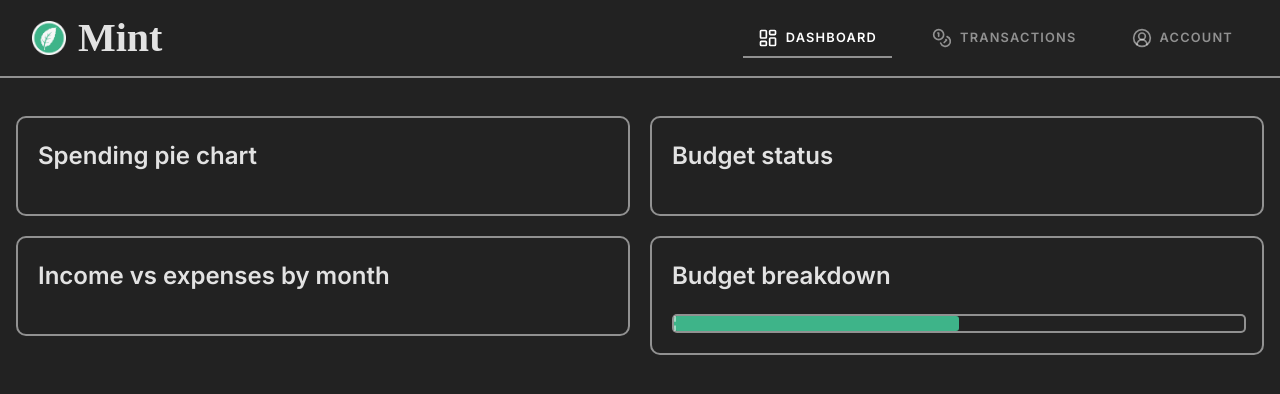
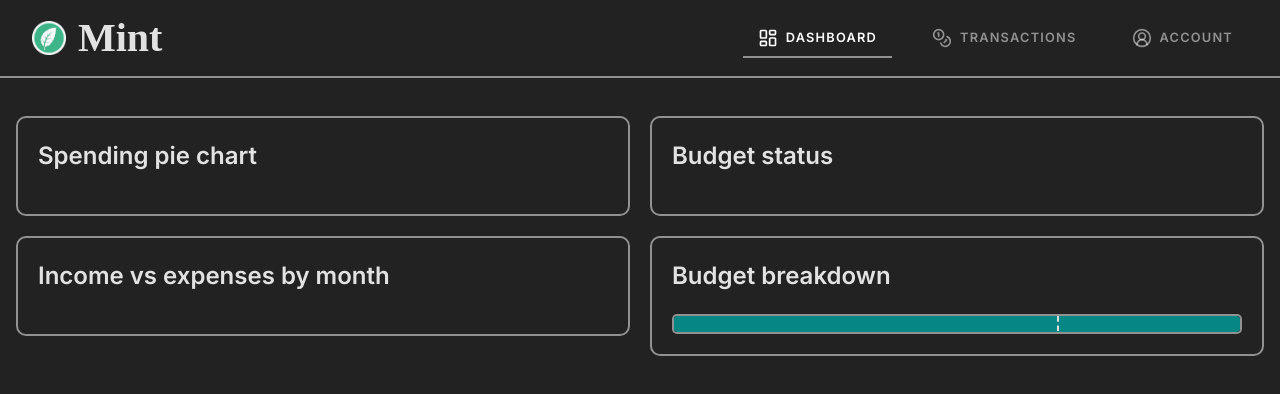
Before and after one commit to justinroche/mint, a Vue app in the folder frontend/: page /dashboard in a window 1280 px wide. Shown: the top 394 px of the page. Built offline with nearby package versions, Linux system fonts and the light colour scheme; no server answers; a web font is replaced by a local one.

Commit message:
Further develop budget category component

```diff
--- a/frontend/src/components/BudgetProgressBar.vue
+++ b/frontend/src/components/BudgetProgressBar.vue
@@ -1,60 +1,109 @@
 <script setup lang="ts">
-import { computed, ref } from 'vue';
+import { computed } from 'vue';
 
-const spentAmount = ref(500);
-const budgetAmount = ref(1000);
+const props = defineProps({
+  spentAmount: {
+    type: Number,
+    required: true,
+  },
+  budgetAmount: {
+    type: Number,
+    required: true,
+  },
+});
 
 const spentPercent = computed(() => {
-  if (spentAmount.value <= budgetAmount.value) {
-    return (spentAmount.value / budgetAmount.value) * 100;
+  if (props.spentAmount <= props.budgetAmount) {
+    return (props.spentAmount / props.budgetAmount) * 100;
   }
   return 100;
 });
 
 const budgetLinePosition = computed(() => {
-  if (spentAmount.value > budgetAmount.value) {
-    return (budgetAmount.value / spentAmount.value) * 100;
+  if (props.spentAmount > props.budgetAmount) {
+    return (props.budgetAmount / props.spentAmount) * 100;
   }
-  return 0;
+  return 100;
+});
+
+const monthProgressLinePosition = computed(() => {
+  return (
+    (new Date().getDate() /
+      new Date(
+        new Date().getFullYear(),
+        new Date().getMonth() + 1,
+        0
+      ).getDate()) *
+    (budgetLinePosition.value / 100) *
+    100
+  );
 });
 </script>
 
 <template>
   <div>
-    <div class="progress-bar">
-      <div class="progress" :style="{ width: `${spentPercent}%` }"></div>
+    <div class="progress-bar-container">
+      <div class="progress-bar">
+        <div
+          class="progress"
+          :class="{
+            'exceeded-budget': props.spentAmount > props.budgetAmount,
+            'exceeded-month': spentPercent > monthProgressLinePosition,
+          }"
+          :style="{ width: `${spentPercent}%` }"
+        ></div>
+        <div
+          class="month-progress-line"
+          v-if="monthProgressLinePosition < 100"
+          :style="{ left: `${monthProgressLinePosition}%` }"
+        ></div>
+      </div>
       <div
         class="budget-line"
-        v-if="spentAmount > budgetAmount"
+        v-if="props.spentAmount > props.budgetAmount"
         :style="{ left: `${budgetLinePosition}%` }"
       ></div>
-      <div class="month-progress-line"></div>
     </div>
   </div>
 </template>
 
 <style scoped>
+.progress-bar-container {
+  position: relative;
+}
+
 .progress-bar {
   position: relative;
   width: 100%;
-  height: 15px;
+  height: 20px;
   background-color: #222;
   border: 2px solid #ffffff80;
+  box-sizing: border-box;
   border-radius: 5px;
+  overflow: hidden;
 }
 
 .progress {
   height: 100%;
-  background-color: #3eb489;
+  background-color: #3ac491;
   border-radius: 3px;
+}
+
+.exceeded-month {
+  background-color: #078686;
+}
+
+.exceeded-budget {
+  background-color: #ff3d3d;
 }
 
 .budget-line {
   position: absolute;
-  top: -7px;
+  top: -5px;
   width: 2px;
-  height: 29px;
-  background-color: #ccc;
+  height: 30px;
+  background-color: #ddd;
+  z-index: 10;
 }
 
 .month-progress-line {
@@ -62,6 +111,6 @@
   top: 0px;
   width: 2px;
   height: 15px;
-  border-left: 2px dashed #ffffff80;
+  border-left: 2px dashed #ddd;
 }
 </style>
```
Also changed, not shown: frontend/src/components/BudgetCategory.vue (added, +59 -0 lines).
